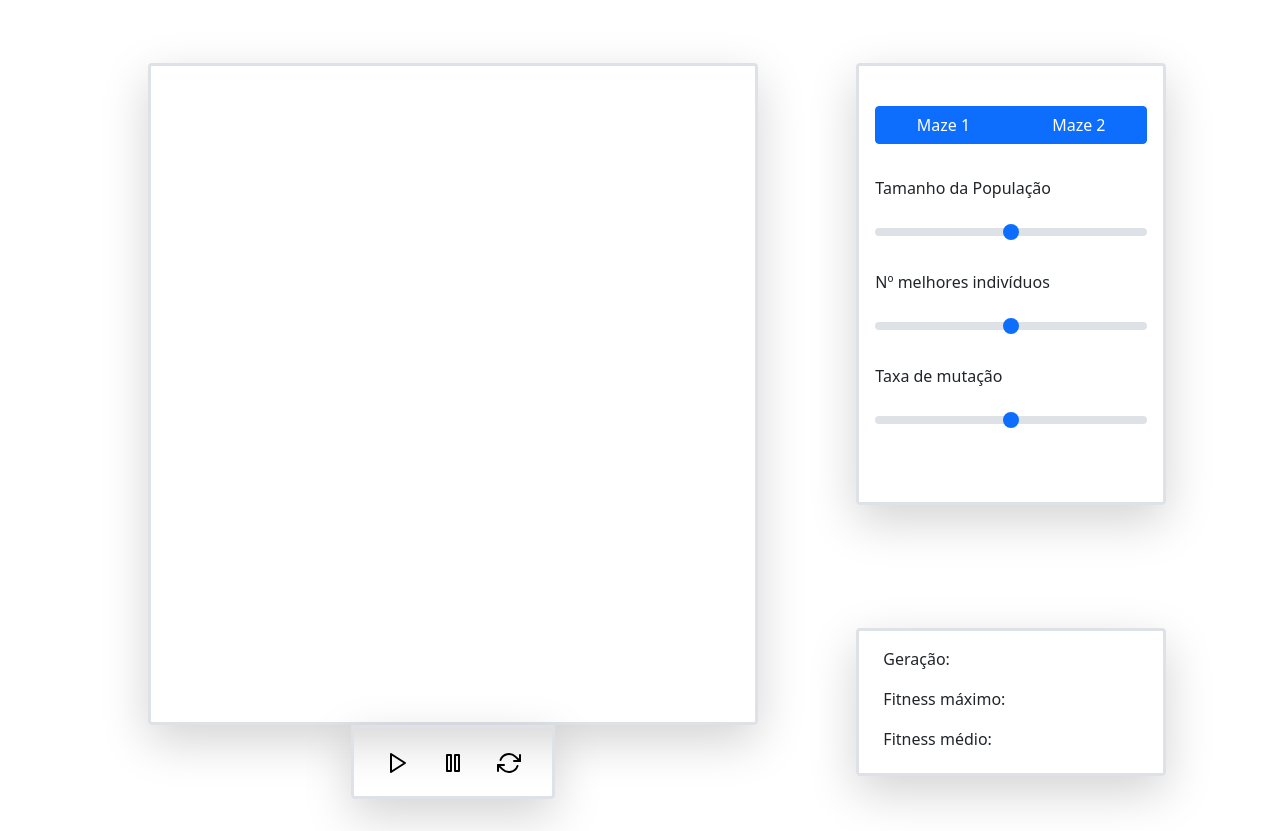
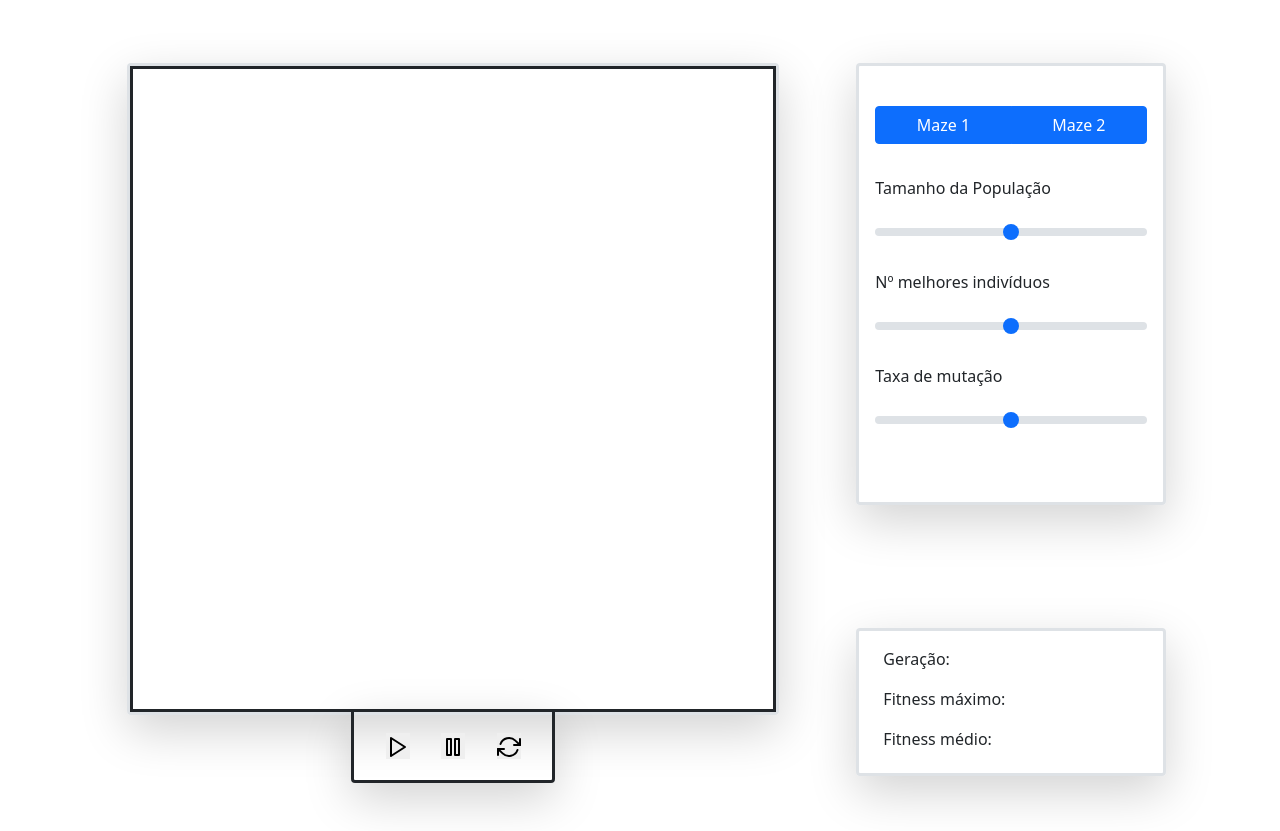
Before and after one commit to faffonso/micromouse-evolutivo, a plain HTML site: page site/index.html in a window 1280 px wide. Shown: the part 121-952 px from the top of the page. Drawn offline with nearby package versions, Linux system fonts and the light colour scheme.

Commit message:
Improve interface

```diff
--- a/site/index.html
+++ b/site/index.html
@@ -17,25 +17,31 @@
     <div class="container-xl d-flex">
         <div id="main-left">
             <div id="overview" class="rounded shadow-lg border border-3">
-
+                <canvas width="640" height="640" style="border: solid"></canvas>
             </div>
-            <div id="buttons"class="d-flex justify-content-evenly align-items-center rounded-bottom shadow-lg border border-3">
-                <i>
+            <div id="buttons"class="d-flex justify-content-evenly align-items-center rounded-bottom shadow-lg border border-3 border-dark" style="margin-top: -6px">
+                <button style="border: none">
+                    <i onClick="play()">
                         <img src="../public/images/play.svg" alt="">
                     </i>
-                <i>
+                </button>
+                <button style="border: none">
+                    <i onClick="pause()">
                         <img src="../public/images/pause.svg" alt="">
                     </i>
-                <i>
+                </button>
+                <button style="border: none">
+                    <i onClick="restart()">
                         <img src="../public/images/refresh-cw.svg" alt="">
                     </i>
+                </button>
             </div>
         </div>
         <div id="main-right">
             <div id="parameters"class="rounded shadow-lg border border-3">
                 <div class="p-3 mt-4 btn-group  d-flex justify-content-center" role="group" aria-label="Basic example">
-                    <button type="button" class="btn btn-primary">Maze 1</button>
-                    <button type="button" class="btn btn-primary">Maze 2</button>
+                    <button type="button" class="btn btn-primary" onClick="maze(0)">Maze 1</button>
+                    <button type="button" class="btn btn-primary" onClick="maze(1)">Maze 2</button>
                 </div>
                 <label for="customRange1" class="p-3 btnform-label">Tamanho da População</label>
                 <input type="range" class="p-3 form-range" min="100" max="500" step="10" id="customRange1">
@@ -52,5 +58,7 @@
         </div>
 
     </div>
+
+    <script  src="script.js"></script>
 </body>
 </html>
--- /dev/null
+++ b/site/script.js
@@ -0,0 +1,188 @@
+var flag = false; var counter = 0; var index;
+var tileSize = 19.5;
+var player = {
+    x: tileSize*1.1,
+    y: tileSize*1.1,
+    width: tileSize*0.8,
+    height: tileSize*0.8,
+    speed: 0.5
+};
+
+var cnv = document.querySelector("canvas");
+var ctx = cnv.getContext("2d");
+var WIDTH = cnv.width, HEIGHT = cnv.height;
+
+maze[0] = [
+    [0, 0, 0, 0, 0, 0, 0, 0, 0, 0, 0, 0, 0, 0, 0, 0, 0, 0, 0, 0, 0, 0, 0, 0, 0, 0, 0, 0, 0, 0, 0, 0, 0],
+    [0, 1, 1, 1, 1, 1, 1, 1, 1, 1, 1, 1, 1, 1, 1, 1, 1, 1, 1, 1, 1, 1, 1, 1, 1, 1, 1, 1, 1, 1, 1, 1, 0],
+    [0, 1, 0, 0, 0, 0, 0, 0, 0, 0, 0, 0, 0, 0, 0, 0, 0, 0, 0, 0, 0, 0, 0, 0, 0, 0, 0, 0, 0, 0, 0, 1, 0],
+    [0, 1, 0, 1, 1, 1, 0, 1, 1, 1, 0, 1, 1, 1, 1, 1, 1, 1, 1, 1, 1, 1, 1, 1, 1, 1, 1, 1, 1, 1, 1, 1, 0],
+    [0, 1, 0, 1, 0, 1, 0, 1, 0, 1, 0, 1, 0, 0, 0, 0, 0, 0, 0, 0, 0, 0, 0, 0, 0, 1, 0, 0, 0, 1, 0, 1, 0],
+    [0, 1, 1, 1, 0, 1, 1, 1, 0, 1, 1, 1, 0, 1, 0, 1, 1, 1, 0, 1, 1, 1, 0, 1, 1, 1, 0, 1, 1, 1, 0, 1, 0],
+    [0, 1, 0, 1, 0, 0, 0, 0, 0, 0, 0, 1, 0, 1, 0, 1, 0, 1, 0, 1, 0, 1, 0, 1, 0, 0, 0, 1, 0, 0, 0, 1, 0],
+    [0, 1, 0, 1, 1, 1, 1, 1, 1, 1, 0, 1, 0, 1, 1, 1, 0, 1, 1, 1, 0, 1, 1, 1, 0, 1, 1, 1, 0, 1, 0, 1, 0],
+    [0, 1, 0, 0, 0, 0, 0, 0, 0, 1, 0, 1, 0, 1, 0, 1, 0, 1, 0, 1, 0, 1, 0, 0, 0, 1, 0, 0, 0, 1, 0, 1, 0],
+    [0, 1, 1, 1, 1, 1, 0, 1, 1, 1, 0, 1, 0, 1, 0, 1, 1, 1, 0, 1, 1, 1, 0, 1, 1, 1, 0, 1, 1, 1, 0, 1, 0],
+    [0, 0, 0, 0, 0, 1, 0, 1, 0, 0, 0, 1, 0, 1, 0, 0, 0, 0, 0, 0, 0, 0, 0, 1, 0, 0, 0, 1, 0, 1, 0, 1, 0],
+    [0, 1, 1, 1, 0, 1, 0, 1, 1, 1, 0, 1, 0, 1, 1, 1, 0, 1, 1, 1, 1, 1, 0, 1, 1, 1, 1, 1, 0, 1, 0, 1, 0],
+    [0, 1, 0, 1, 0, 1, 0, 0, 0, 1, 0, 1, 0, 1, 0, 1, 0, 1, 0, 0, 0, 1, 0, 0, 0, 0, 0, 0, 0, 1, 0, 1, 0],
+    [0, 1, 0, 1, 0, 1, 1, 1, 0, 1, 0, 1, 0, 1, 0, 1, 1, 1, 0, 1, 1, 1, 1, 1, 1, 1, 1, 1, 0, 1, 0, 1, 0],
+    [0, 1, 0, 1, 0, 1, 0, 0, 0, 1, 0, 1, 0, 0, 0, 0, 0, 0, 0, 1, 0, 0, 0, 0, 0, 1, 0, 1, 0, 1, 0, 1, 0],
+    [0, 1, 0, 1, 1, 1, 0, 1, 1, 1, 0, 1, 0, 1, 0, 2, 2, 2, 0, 1, 1, 1, 1, 1, 1, 1, 0, 1, 0, 1, 0, 1, 0],
+    [0, 1, 0, 1, 0, 0, 0, 1, 0, 0, 0, 1, 0, 1, 0, 2, 2, 2, 0, 1, 0, 0, 0, 1, 0, 1, 0, 1, 0, 1, 0, 1, 0],
+    [0, 1, 0, 1, 0, 1, 1, 1, 0, 1, 0, 1, 0, 1, 1, 2, 2, 2, 0, 1, 0, 1, 1, 1, 0, 1, 0, 1, 0, 1, 0, 1, 0],
+    [0, 1, 0, 0, 0, 1, 0, 0, 0, 1, 0, 1, 0, 1, 0, 0, 0, 0, 0, 0, 0, 1, 0, 0, 0, 1, 0, 1, 0, 1, 0, 1, 0],
+    [0, 1, 1, 1, 1, 1, 0, 1, 1, 1, 0, 1, 0, 1, 1, 1, 1, 1, 1, 1, 1, 1, 1, 1, 0, 1, 0, 1, 0, 1, 0, 1, 0],
+    [0, 0, 0, 1, 0, 0, 0, 1, 0, 1, 0, 1, 0, 1, 0, 0, 0, 0, 0, 0, 0, 0, 0, 1, 0, 1, 0, 1, 0, 1, 0, 1, 0],
+    [0, 1, 1, 1, 1, 1, 0, 1, 0, 1, 0, 1, 0, 1, 1, 1, 1, 1, 1, 1, 1, 1, 1, 1, 1, 1, 0, 1, 0, 1, 0, 1, 0],
+    [0, 0, 0, 1, 0, 0, 0, 1, 0, 1, 0, 1, 0, 0, 0, 0, 0, 0, 0, 0, 0, 0, 0, 0, 0, 1, 0, 0, 0, 1, 0, 1, 0],
+    [0, 1, 1, 1, 1, 1, 0, 1, 0, 1, 0, 1, 1, 1, 1, 1, 1, 1, 1, 1, 1, 1, 1, 1, 0, 1, 0, 1, 1, 1, 0, 1, 0],
+    [0, 0, 0, 1, 0, 0, 0, 1, 0, 1, 0, 1, 0, 0, 0, 0, 0, 0, 0, 0, 0, 1, 0, 1, 0, 0, 0, 1, 0, 0, 0, 1, 0],
+    [0, 1, 1, 1, 1, 1, 0, 1, 0, 1, 0, 1, 0, 1, 1, 1, 1, 1, 0, 1, 1, 1, 0, 1, 1, 1, 0, 1, 1, 1, 0, 1, 0],
+    [0, 0, 0, 1, 0, 0, 0, 1, 0, 1, 0, 0, 0, 1, 0, 0, 0, 1, 0, 1, 0, 1, 0, 1, 0, 1, 0, 0, 0, 1, 0, 1, 0],
+    [0, 1, 1, 1, 1, 1, 1, 1, 0, 1, 1, 1, 1, 1, 1, 1, 0, 1, 1, 1, 0, 1, 1, 1, 0, 1, 1, 1, 0, 1, 0, 1, 0],
+    [0, 1, 0, 0, 0, 0, 0, 0, 0, 0, 0, 1, 0, 0, 0, 1, 0, 0, 0, 0, 0, 0, 0, 1, 0, 0, 0, 1, 0, 1, 0, 1, 0],
+    [0, 1, 1, 1, 0, 1, 1, 1, 0, 1, 1, 1, 0, 1, 1, 1, 1, 1, 1, 1, 1, 1, 1, 1, 1, 1, 1, 1, 0, 1, 0, 1, 0],
+    [0, 1, 0, 1, 0, 1, 0, 1, 0, 1, 0, 1, 0, 0, 0, 0, 0, 0, 0, 0, 0, 0, 0, 1, 0, 0, 0, 1, 0, 1, 0, 1, 0],
+    [0, 1, 0, 1, 1, 1, 0, 1, 1, 1, 0, 1, 1, 1, 1, 1, 1, 1, 1, 1, 1, 1, 1, 1, 1, 1, 1, 1, 0, 1, 1, 1, 0],
+    [0, 0, 0, 0, 0, 0, 0, 0, 0, 0, 0, 0, 0, 0, 0, 0, 0, 0, 0, 0, 0, 0, 0, 0, 0, 0, 0, 0, 0, 0, 0, 0, 0]
+];
+
+maze[1] = [
+    [0, 0, 0, 0, 0, 0, 0, 0, 0, 0, 0, 0, 0, 0, 0, 0, 0, 0, 0, 0, 0, 0, 0, 0, 0, 0, 0, 0, 0, 0, 0, 0, 0],
+    [0, 1, 1, 1, 1, 1, 1, 1, 1, 1, 1, 1, 1, 1, 1, 1, 1, 1, 1, 1, 1, 1, 1, 1, 1, 1, 1, 1, 1, 1, 0, 1, 0],
+    [0, 0, 0, 1, 0, 0, 0, 1, 0, 1, 0, 0, 0, 1, 0, 0, 0, 1, 0, 1, 0, 1, 0, 1, 0, 0, 0, 0, 0, 1, 0, 1, 0],
+    [0, 1, 1, 1, 1, 1, 1, 1, 0, 1, 1, 1, 0, 1, 0, 1, 1, 1, 0, 1, 0, 1, 0, 1, 0, 1, 1, 1, 1, 1, 1, 1, 0],
+    [0, 1, 0, 0, 0, 1, 0, 0, 0, 0, 0, 1, 0, 1, 0, 1, 0, 0, 0, 1, 0, 1, 0, 1, 0, 0, 0, 1, 0, 0, 0, 1, 0],
+    [0, 1, 1, 1, 0, 1, 1, 1, 0, 1, 1, 1, 0, 1, 0, 1, 0, 1, 1, 1, 0, 1, 0, 1, 0, 1, 1, 1, 0, 1, 1, 1, 0],
+    [0, 1, 0, 0, 0, 0, 0, 1, 0, 1, 0, 0, 0, 0, 0, 1, 0, 1, 0, 1, 0, 0, 0, 1, 0, 1, 0, 0, 0, 1, 0, 1, 0],
+    [0, 1, 1, 1, 0, 1, 0, 1, 1, 1, 0, 1, 1, 1, 0, 1, 0, 1, 0, 1, 1, 1, 0, 1, 1, 1, 0, 1, 1, 1, 0, 1, 0],
+    [0, 1, 0, 0, 0, 1, 0, 1, 0, 1, 0, 1, 0, 1, 0, 1, 0, 1, 0, 1, 0, 1, 0, 1, 0, 0, 0, 0, 0, 1, 0, 1, 0],
+    [0, 1, 1, 1, 1, 1, 1, 1, 0, 1, 0, 1, 0, 1, 1, 1, 0, 1, 0, 1, 0, 1, 0, 1, 1, 1, 0, 1, 1, 1, 0, 1, 0],
+    [0, 1, 0, 0, 0, 0, 0, 0, 0, 1, 0, 1, 0, 0, 0, 0, 0, 0, 0, 0, 0, 1, 0, 1, 0, 1, 0, 0, 0, 0, 0, 1, 0],
+    [0, 1, 1, 1, 1, 1, 0, 1, 0, 1, 1, 1, 0, 1, 0, 1, 1, 1, 1, 1, 0, 1, 1, 1, 0, 1, 1, 1, 1, 1, 0, 1, 0],
+    [0, 1, 0, 0, 0, 0, 0, 1, 0, 1, 0, 0, 0, 1, 0, 1, 0, 0, 0, 1, 0, 0, 0, 1, 0, 1, 0, 1, 0, 0, 0, 0, 0],
+    [0, 1, 0, 1, 1, 1, 0, 1, 1, 1, 0, 1, 0, 1, 1, 1, 0, 1, 1, 1, 1, 1, 0, 1, 0, 1, 0, 1, 1, 1, 0, 1, 0],
+    [0, 1, 0, 1, 0, 1, 0, 1, 0, 0, 0, 1, 0, 1, 0, 0, 0, 1, 0, 1, 0, 1, 0, 1, 0, 1, 0, 0, 0, 1, 0, 0, 0],
+    [0, 1, 1, 1, 0, 1, 1, 1, 0, 1, 0, 1, 1, 1, 0, 2, 2, 2, 0, 1, 0, 1, 0, 1, 0, 1, 0, 1, 1, 1, 1, 1, 0],
+    [0, 1, 0, 0, 0, 0, 0, 0, 0, 1, 0, 1, 0, 0, 0, 2, 2, 2, 0, 1, 0, 1, 0, 1, 0, 1, 0, 0, 0, 1, 0, 0, 0],
+    [0, 1, 1, 1, 1, 1, 0, 1, 0, 1, 1, 1, 0, 1, 0, 2, 2, 2, 0, 1, 1, 1, 0, 1, 1, 1, 0, 1, 1, 1, 1, 1, 0],
+    [0, 0, 0, 1, 0, 0, 0, 1, 0, 1, 0, 0, 0, 1, 0, 0, 0, 0, 0, 0, 0, 1, 0, 0, 0, 0, 0, 0, 0, 1, 0, 0, 0],
+    [0, 1, 0, 1, 1, 1, 0, 1, 1, 1, 1, 1, 0, 1, 1, 1, 1, 1, 1, 1, 1, 1, 0, 1, 1, 1, 1, 1, 1, 1, 1, 1, 0],
+    [0, 0, 0, 1, 0, 0, 0, 1, 0, 1, 0, 1, 0, 1, 0, 0, 0, 0, 0, 1, 0, 0, 0, 1, 0, 0, 0, 0, 0, 1, 0, 1, 0],
+    [0, 1, 1, 1, 0, 1, 1, 1, 0, 1, 0, 1, 1, 1, 1, 1, 1, 1, 1, 1, 0, 1, 0, 1, 1, 1, 0, 1, 1, 1, 1, 1, 0],
+    [0, 1, 0, 0, 0, 1, 0, 1, 0, 1, 0, 1, 0, 0, 0, 0, 0, 0, 0, 0, 0, 1, 0, 0, 0, 1, 0, 0, 0, 1, 0, 1, 0],
+    [0, 1, 0, 1, 1, 1, 0, 1, 0, 1, 1, 1, 0, 1, 1, 1, 1, 1, 1, 1, 0, 1, 1, 1, 0, 1, 0, 1, 1, 1, 0, 1, 0],
+    [0, 1, 0, 1, 0, 0, 0, 1, 0, 1, 0, 0, 0, 1, 0, 0, 0, 1, 0, 1, 0, 1, 0, 0, 0, 1, 0, 0, 0, 1, 0, 1, 0],
+    [0, 1, 0, 1, 0, 1, 1, 1, 1, 1, 0, 1, 1, 1, 0, 1, 1, 1, 0, 1, 0, 1, 0, 1, 1, 1, 1, 1, 0, 1, 0, 1, 0],
+    [0, 1, 0, 1, 0, 1, 0, 0, 0, 1, 0, 1, 0, 0, 0, 1, 0, 1, 0, 1, 0, 1, 0, 0, 0, 0, 0, 1, 0, 1, 0, 1, 0],
+    [0, 1, 0, 1, 1, 1, 1, 1, 1, 1, 1, 1, 0, 1, 1, 1, 0, 1, 1, 1, 0, 1, 1, 1, 1, 1, 0, 1, 0, 1, 0, 1, 0],
+    [0, 1, 0, 1, 0, 1, 0, 0, 0, 0, 0, 1, 0, 1, 0, 1, 0, 1, 0, 1, 0, 0, 0, 0, 0, 1, 0, 1, 0, 1, 0, 1, 0],
+    [0, 1, 0, 1, 0, 1, 0, 1, 0, 1, 0, 1, 1, 1, 0, 1, 1, 1, 0, 1, 0, 1, 1, 1, 1, 1, 1, 1, 0, 1, 1, 1, 0],
+    [0, 1, 0, 1, 0, 1, 0, 1, 0, 1, 0, 0, 0, 0, 0, 0, 0, 1, 0, 1, 0, 0, 0, 0, 0, 0, 0, 0, 0, 0, 0, 1, 0],
+    [0, 1, 1, 1, 1, 1, 1, 1, 1, 1, 1, 1, 1, 1, 1, 1, 1, 1, 1, 1, 1, 1, 1, 1, 1, 1, 1, 1, 1, 1, 1, 1, 0],
+    [0, 0, 0, 0, 0, 0, 0, 0, 0, 0, 0, 0, 0, 0, 0, 0, 0, 0, 0, 0, 0, 0, 0, 0, 0, 0, 0, 0, 0, 0, 0, 0, 0]
+
+];
+
+function maze (value) {
+
+    index = value;
+
+    ctx.clearRect(0, 0, 640, 640);
+
+    var maze = [2];
+
+    function sleep(milliseconds) {
+        const date = Date.now();
+        let currentDate = null;
+        do {
+          currentDate = Date.now();
+        } while (currentDate - date < milliseconds);
+
+    }
+    render();
+    /*
+    function loop() {
+        console.log(loop);
+        render();
+        move();
+        counter++;
+        setTimeout(loop, 1000);
+    };
+
+    setTimeout(loop, 1000);
+    */
+
+
+};
+
+function play () {
+    flag = 0;
+    function loop () {
+        counter += 0.5;
+        render();
+        move(counter);
+        //console.log(counter);
+        if (flag == 1){
+            return;
+        }
+        setTimeout(loop, 50);
+    }
+    setTimeout(loop, 50);
+
+    move()
+};
+
+function pause () {
+    flag = 1;
+};
+
+function move() {
+    var teste = [];
+    teste = [3, 3, 3, 3, 3, 2, 2, 3, 1, 1, 3, 2, 3, 3, 1, 1, 1, 1, 1, 1, 3, 3, 2, 2, 0, 0, 1, 1, 3, 3, 2, 3, 0, 1, 2, 3, 2, 3, 0, 1, 0, 1, 2, 4]
+    var counterAux = Math.floor(counter);
+
+    var LEFT = 2, UP = 1, RIGHT = 3, DOWN = 0;
+
+    switch(teste[counterAux]){
+        case RIGHT:
+            player.x += tileSize;
+            break;
+        case LEFT:
+            player.x -= tileSize;
+            break;
+        case UP:
+            player.y -= tileSize;
+            break;
+        case DOWN:
+            player.y += tileSize;
+            break;
+    }
+}
+
+function restart() {
+    pause();
+    counter = 0;
+    player.x = tileSize*1.1;
+    player.y = tileSize*1.1;
+    render();
+}
+
+function render() {
+    ctx.clearRect(0, 0, WIDTH, HEIGHT);
+    ctx.save();
+    for (var i in maze[index]){
+        for (var j in maze[index][i]){
+            var tile = maze[index][i][j];
+            if (tile === 0){
+                var x = j*tileSize;
+                var y = i*tileSize;
+                ctx.fillRect(x, y, tileSize, tileSize);
+            }
+        }
+    }
+    ctx.fillStyle = "#696969";
+    ctx.fillRect(player.x, player.y, player.width, player.height);
+    ctx.restore();
+}
--- a/site/style.css
+++ b/site/style.css
@@ -35,8 +35,8 @@ body{
 
 /*Overview*/
 #overview{
-    width: 90%;
-    height: 90%;
+    width: 652px;
+    height: 652px;
     margin: 0 auto;
 }
 
```
Lines whose indentation alone changed are shown as unchanged.
